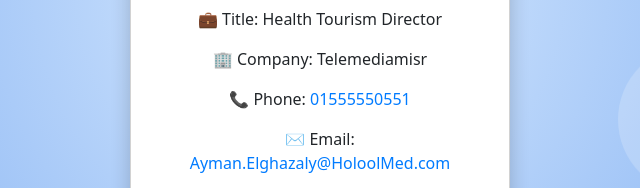
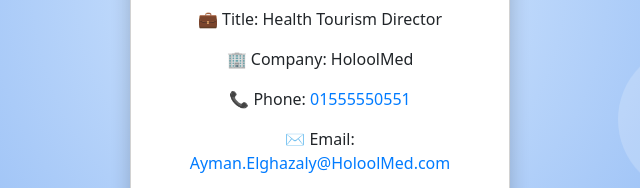
Before and after one commit to hazimbadr-Telemedia/QR-Gate-Project, a plain HTML site: page ayman.html in a window 1280 px wide. Shown: the part 418-606 px from the top of the page, 320-960 px from the left. Drawn offline with nearby package versions, Linux system fonts and the light colour scheme.

Commit message:
Update ayman.html

```diff
--- a/ayman.html
+++ b/ayman.html
@@ -124,7 +124,7 @@
     <div class="info">
       <h3>👤 Name: Ayman El-Ghazaly</h3>
       <p>💼 Title: Health Tourism Director</p>
-      <p>🏢 Company: Telemediamisr</p>
+      <p>🏢 Company: HoloolMed</p>
       <p>📞 Phone: <a href="tel:01555550551">01555550551</a></p>
       <p>✉️ Email: <a href="mailto:Ayman.Elghazaly@HoloolMed.com">Ayman.Elghazaly@HoloolMed.com</a></p>
       <p>🔗 LinkedIn: <a href="https://www.linkedin.com/in/Ayman.Elghazaly-359a0566" target="_blank">View Profile</a></p>
@@ -153,4 +153,5 @@
     });
   </script>
 </body>
+
 </html>
```
